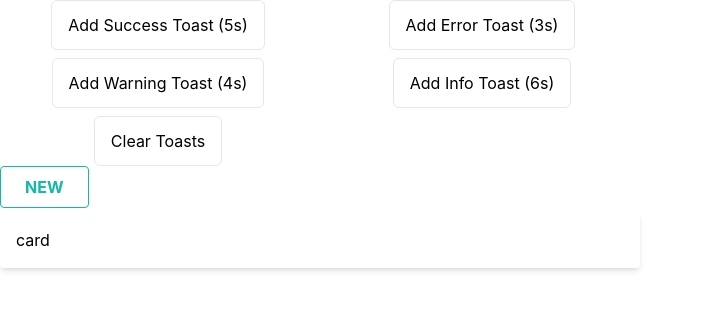
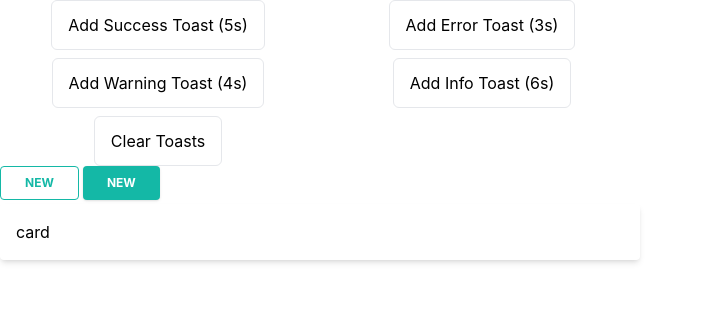
Before and after one commit to mehdad-hussain/toast-notification, a React (Create React App) app: page / in a window 1280 px wide. Shown: the top 310 px of the page, without its empty margins (0-701 px from the left). Built offline with nearby package versions, Linux system fonts and the light colour scheme.

Commit message:
solid button component added

```diff
--- a/src/components/btn-outline/BtnOutline.js
+++ b/src/components/btn-outline/BtnOutline.jsx
@@ -1,18 +1,16 @@
 import React from "react";
 import { joinClasses } from "util";
 
-export const BtnOutline = ({
-  children,
-  bgColor,
-  textColor,
-  size,
-  borderRadius,
-}) => {
-  let Size = size ? size : "px-6 py-2";
+export const BtnOutline = (props) => {
+  let { children, bgColor, text, padding, borderRadius } = props;
+
+  let Padding = padding ? padding : "px-6 py-2";
 
   let BgColor = bgColor ? bgColor : "bg-zinc-500";
 
-  let TextColor = textColor ? textColor : "text-zinc-500";
+  let Text = text
+    ? text
+    : "text-zinc-500  font-semibold text-sm uppercase tracking-wide";
 
   let BorderRadius = borderRadius ? borderRadius : "rounded";
 
@@ -28,9 +26,12 @@ export const BtnOutline = ({
   let activeBgColor = color === "amber" ? "active:bg-amber-600" : color === "slate" ? "active:bg-slate-600" : color === "gray" ? "active:bg-gray-600" : color === "red" ? "active:bg-red-600" : color === "green" ? "active:bg-green-600" : color === "blue" ? "active:bg-blue-600" : color === "indigo" ? "active:bg-indigo-600" : color === "purple" ? "active:bg-purple-600" : color === "pink" ? "active:bg-pink-600" : color === "neutral" ? "active:bg-neutral-600" : color === "stone" ? "active:bg-stone-600" : color === "orange" ? "active:bg-orange-600" : color === "yellow" ? "active:bg-yellow-600" : color === "lime" ? "active:bg-lime-600" : color === "teal" ? "active:bg-teal-600" : color === "cyan" ? "active:bg-cyan-600" : color === "sky" ? "active:bg-sky-600" : color === "violet" ? "active:bg-violet-600" : color === "fuchsia" ? "active:bg-fuchsia-600" : color === "rose" ? "active:bg-rose-600" : "active:bg-zinc-600";
 
   let classes = joinClasses(
-    " border outline-none focus:outline-none mr-1 mb-1 ease-linear transition-all duration-150 font-bold uppercase hover:text-white",
-    Size,
-    TextColor,
+    "border outline-none focus:outline-none",
+    "mr-1 mb-1",
+    "ease-linear transition-all duration-150",
+    "hover:text-white",
+    Padding,
+    Text,
     BorderRadius,
     hoverBgColor,
     activeBgColor,
@@ -39,5 +40,9 @@ export const BtnOutline = ({
 
   console.log("classes", classes);
 
-  return <button className={classes}>{children}</button>;
+  return (
+    <button className={classes} type="button">
+      {children}
+    </button>
+  );
 };
--- /dev/null
+++ b/src/components/btn-solid/BtnSolid.jsx
@@ -0,0 +1,45 @@
+import React from "react";
+import { joinClasses } from "util";
+
+export const BtnSolid = (props) => {
+  let { children, bgColor, text, padding, borderRadius, outline } = props;
+
+  let Padding = padding ? padding : "px-6 py-2";
+
+  let BorderRadius = borderRadius ? borderRadius : "rounded";
+
+  let BgColor = bgColor ? bgColor : "bg-zinc-500";
+
+  let color = BgColor.split("-")[1];
+
+  // prettier-ignore
+  let Text = text ? text : "text-white font-semibold text-sm uppercase tracking-wide";
+
+  // prettier-ignore
+  let Outline = outline ? outline : "outline-none focus:outline-none focus:ring";
+
+  // prettier-ignore
+  let ringColor = color === "amber" ? "focus:ring-amber-300" : color === "slate" ? "focus:ring-slate-300" : color === "gray" ? "focus:ring-gray-300" : color === "red" ? "focus:ring-red-300" : color === "green" ? "focus:ring-green-300" : color === "blue" ? "focus:ring-blue-300" : color === "indigo" ? "focus:ring-indigo-300" : color === "purple" ? "focus:ring-purple-300" : color === "pink" ? "focus:ring-pink-300" : color === "neutral" ? "focus:ring-neutral-300" : color === "stone" ? "focus:ring-stone-300" : color === "orange" ? "focus:ring-orange-300" : color === "yellow" ? "focus:ring-yellow-300" : color === "lime" ? "focus:ring-lime-300" : color === "teal" ? "focus:ring-teal-300" : color === "cyan" ? "focus:ring-cyan-300" : color === "sky" ? "focus:ring-sky-300" : color === "violet" ? "focus:ring-violet-300" : color === "fuchsia" ? "focus:ring-fuchsia-300" : color === "rose" ? "focus:ring-rose-300" : "focus:ring-zinc-300";
+
+  //   prettier-ignore
+  let hoverBgColor = color === "amber" ? "hover:bg-amber-600" : color === "slate" ? "hover:bg-slate-600" : color === "gray" ? "hover:bg-gray-600" : color === "red" ? "hover:bg-red-600" : color === "green" ? "hover:bg-green-600" : color === "blue" ? "hover:bg-blue-600" : color === "indigo" ? "hover:bg-indigo-600" : color === "purple" ? "hover:bg-purple-600" : color === "pink" ? "hover:bg-pink-600" : color === "neutral" ? "hover:bg-neutral-600" : color === "stone" ? "hover:bg-stone-600" : color === "orange" ? "hover:bg-orange-600" : color === "yellow" ? "hover:bg-yellow-600" : color === "lime" ? "hover:bg-lime-600" : color === "teal" ? "hover:bg-teal-600" : color === "cyan" ? "hover:bg-cyan-600" : color === "sky" ? "hover:bg-sky-600" : color === "violet" ? "hover:bg-violet-600" : color === "fuchsia" ? "hover:bg-fuchsia-600" : color === "rose" ? "hover:bg-rose-600" : "hover:bg-zinc-600";
+
+  let classes = joinClasses(
+    "shadow hover:shadow-lg ",
+    "mr-1 mb-1",
+    "ease-linear transition-all duration-150",
+    Padding,
+    Text,
+    BorderRadius,
+    BgColor,
+    Outline,
+    hoverBgColor,
+    ringColor
+  );
+
+  return (
+    <button class={classes} type="button">
+      {children}
+    </button>
+  );
+};
--- a/src/components/index.js
+++ b/src/components/index.js
@@ -3,5 +3,6 @@ export * from "./tooltip/Tooltip";
 export * from "./toastPortal/ToastPortal";
 export * from "./toast/Toast";
 export * from "./btn-outline/BtnOutline";
+export * from "./btn-solid/BtnSolid";
 
 // export { Rating, Tooltip, ToastPortal };
--- a/src/pages/home/Home.js
+++ b/src/pages/home/Home.js
@@ -1,5 +1,6 @@
 import { ToastContext } from "App";
 import { BtnOutline } from "components";
+import { BtnSolid } from "components/btn-solid/BtnSolid";
 import { useContext } from "react";
 
 export const Home = () => {
@@ -64,14 +65,23 @@ export const Home = () => {
 
       <BtnOutline
         bgColor="bg-teal-500"
-        textColor="text-teal-500"
-        size="px-6 py-2"
+        text="text-teal-500 text-xs font-bold"
+        padding="px-6 py-2"
         borderRadius="rounded"
       >
         NEW
       </BtnOutline>
 
-      <div className="card">card</div>
+      <BtnSolid
+        bgColor="bg-teal-500"
+        text="text-xs text-white font-bold"
+        padding="px-6 py-[9px]"
+        borderRadius="rounded"
+      >
+        NEW
+      </BtnSolid>
+
+      <div className="card focus:ring-1 focus:ring-orange-600">card</div>
     </>
   );
 };
```
